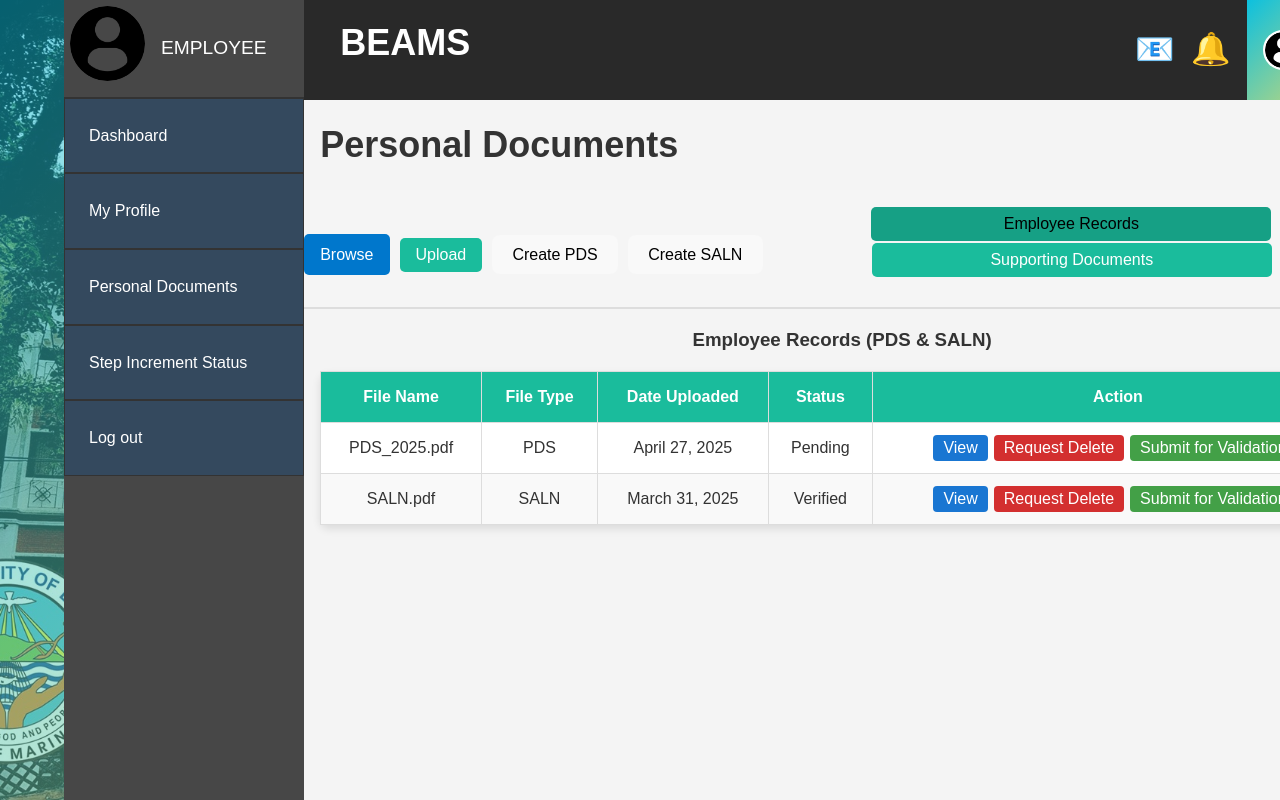
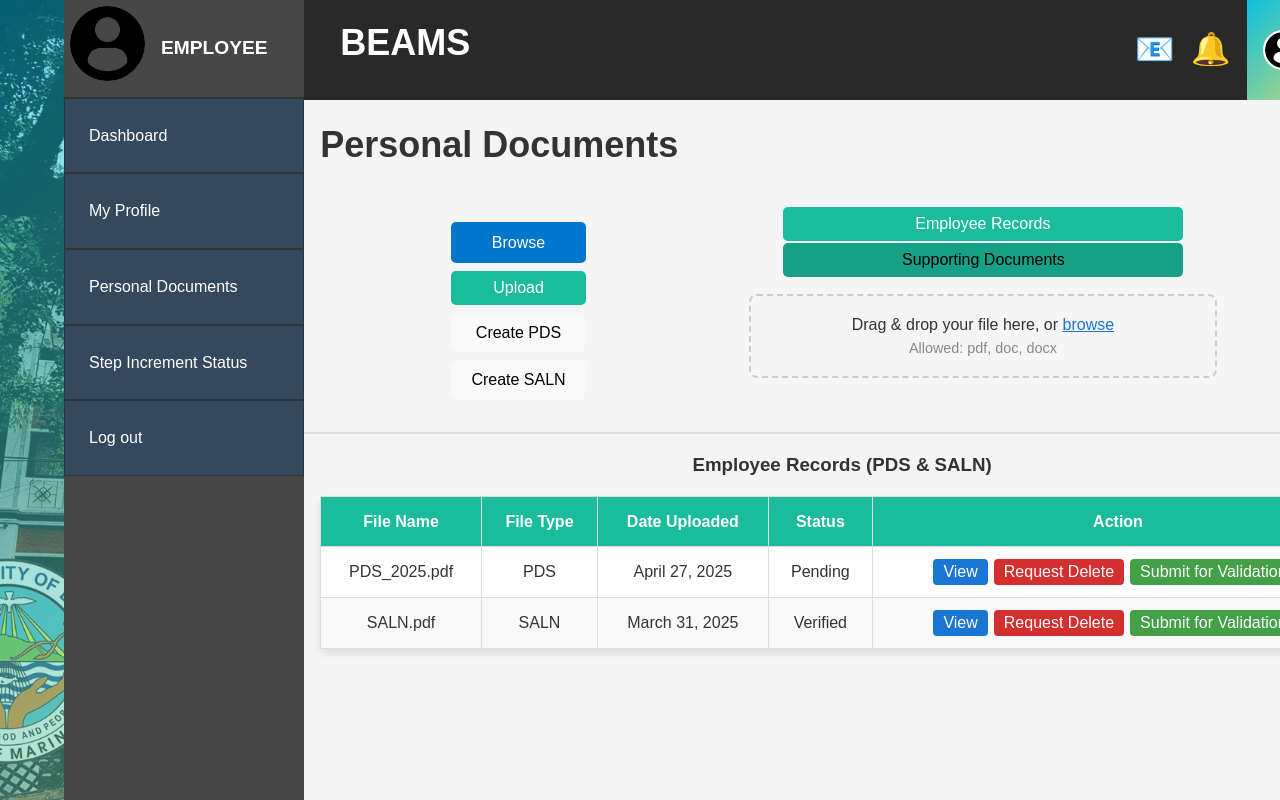
Before and after one commit to Astel2004/BEAMS-Capstone-master, a React app in the folder src/: page /personal-documents in a window 1280 px wide. Built offline with nearby package versions, Linux system fonts and the light colour scheme; the HTML template or start-up script is replaced by a standard one.

Commit message:
Personal Documents Comp Rework 2

```diff
--- a/src/src/components/PersonalDocumentsComp.jsx
+++ b/src/src/components/PersonalDocumentsComp.jsx
@@ -1,4 +1,4 @@
-import React, { useState } from "react";
+import React, { useState, useRef } from "react";
 import "../styles/Dashboard.css";
 import "../styles/PersonalDocuments.css";
 import profileImage from "../assets/profile-user.png";
@@ -30,15 +30,46 @@ const PersonalDocuments = () => {
   const [file, setFile] = useState(null);
   const [activeTab, setActiveTab] = useState("EmployeeRecords");
   const [showNotifications, setShowNotifications] = useState(false);
+  const [notification, setNotification] = useState("");
+  const [dragActive, setDragActive] = useState(false);
 
   const navigate = useNavigate();
+  const fileInputRef = useRef(null);
+
+  // Allowed file types for each tab
+  const allowedTypes = {
+    EmployeeRecords: [
+      "application/pdf",
+      "application/msword",
+      "application/vnd.openxmlformats-officedocument.wordprocessingml.document",
+    ],
+    Supporting: [
+      "application/pdf",
+      "application/msword",
+      "application/vnd.openxmlformats-officedocument.wordprocessingml.document",
+      "image/png",
+      "image/jpeg",
+    ],
+  };
+
+  // Accept attribute for input
+  const acceptAttr = {
+    EmployeeRecords: ".pdf,.doc,.docx",
+    Supporting: ".pdf,.doc,.docx,.png,.jpg,.jpeg",
+  };
 
   const handleFileChange = (e) => {
     setFile(e.target.files[0]);
+    setNotification(""); // Clear previous notification
   };
 
   const handleUpload = () => {
     if (file) {
+      // Validate file type based on active tab
+      if (!allowedTypes[activeTab].includes(file.type)) {
+        setNotification("❌ Invalid file type for this tab.");
+        return;
+      }
       const newDocument = {
         fileName: file.name,
         type: activeTab === "EmployeeRecords" ? "EmployeeRecords" : "Supporting",
@@ -47,9 +78,38 @@ const PersonalDocuments = () => {
       };
       setUploadedDocuments([...uploadedDocuments, newDocument]);
       setFile(null);
-      alert("File uploaded successfully!");
+      setNotification("✅ File uploaded successfully!");
     } else {
-      alert("Please select a file to upload.");
+      setNotification("❌ Please select a file to upload.");
+    }
+  };
+
+  // Drag and drop handlers
+  const handleDragOver = (e) => {
+    e.preventDefault();
+    e.stopPropagation();
+    setDragActive(true);
+  };
+
+  const handleDragLeave = (e) => {
+    e.preventDefault();
+    e.stopPropagation();
+    setDragActive(false);
+  };
+
+  const handleDrop = (e) => {
+    e.preventDefault();
+    e.stopPropagation();
+    setDragActive(false);
+    if (e.dataTransfer.files && e.dataTransfer.files.length > 0) {
+      const droppedFile = e.dataTransfer.files[0];
+      // Validate file type based on active tab
+      if (!allowedTypes[activeTab].includes(droppedFile.type)) {
+        setNotification("❌ Invalid file type for this tab.");
+        return;
+      }
+      setFile(droppedFile);
+      setNotification(""); // Clear previous notification
     }
   };
 
@@ -74,7 +134,7 @@ const PersonalDocuments = () => {
           <div className="icon">
             <img src={profileImage} alt="Profile" />
           </div>
-          <div className="  -icon">EMPLOYEE</div>
+          <div className="profile-icon">EMPLOYEE</div>
         </div>
         <nav className="sidebar-nav">
           <ul>
@@ -122,6 +182,8 @@ const PersonalDocuments = () => {
               <input
                 type="file"
                 id="fileInput"
+                ref={fileInputRef}
+                accept={acceptAttr[activeTab]}
                 onChange={handleFileChange}
                 style={{ display: "none" }}
               />
@@ -132,36 +194,25 @@ const PersonalDocuments = () => {
                 className="upload-button"
                 onClick={handleUpload}
                 disabled={!file}
-              style={{ marginLeft: "10px" }}
               >
                 Upload
               </button>
               <button
                 className="create-button"
-              style={{ marginLeft: "10px" }}
                 onClick={() => alert("Create PDS coming soon...")}
               >
                 Create PDS
               </button>
               <button
                 className="create-button"
-              style={{ marginLeft: "10px" }}
                 onClick={() => alert("Create SALN coming soon...")}
               >
                 Create SALN
               </button>
             </div>
-
-          {file && (
-            <div className="selected-file-info">
-              <p><b>Selected file:</b> {file.name}</p>
-              <p><b>Type:</b> {file.type}</p>
-              <p><b>Size:</b> {(file.size / 1024).toFixed(2)} KB</p>
-            </div>
-          )}
           </div>
 
-        {/* Tab Buttons */}
+          {/* Tab Buttons & Drag and Drop Area */}
           <div className="file-type-section">
             <div className="file-type-buttons">
               <button
@@ -177,8 +228,39 @@ const PersonalDocuments = () => {
                 Supporting Documents
               </button>
             </div>
+            {/* Drag and Drop Area moved here */}
+            <div
+              className={`file-drop-area${dragActive ? " drag-active" : ""}`}
+              onDragOver={handleDragOver}
+              onDragLeave={handleDragLeave}
+              onDrop={handleDrop}
+              onClick={() => fileInputRef.current.click()}
+              style={{ cursor: "pointer", marginTop: "16px" }}
+            >
+              <p>
+                Drag & drop your file here, or <span style={{ color: "#1976d2", textDecoration: "underline" }}>browse</span>
+              </p>
+              <p style={{ fontSize: "0.9em", color: "#888" }}>
+                Allowed: {acceptAttr[activeTab].replace(/\./g, '').replace(/,/g, ', ')}
+              </p>
             </div>
           </div>
+        </div>
+
+        {file && (
+          <div className="selected-file-info">
+            <p><b>Selected file:</b> {file.name}</p>
+            <p><b>Type:</b> {file.type}</p>
+            <p><b>Size:</b> {(file.size / 1024).toFixed(2)} KB</p>
+          </div>
+        )}
+
+        {/* Notification */}
+        {notification && (
+          <div className="mb-4 p-2 bg-yellow-100 border border-yellow-300 text-yellow-800 rounded flex items-center">
+            <span role="img" aria-label="bell" className="mr-2">🔔</span> {notification}
+          </div>
+        )}
 
         {/* Employee Records Table */}
         {activeTab === "EmployeeRecords" && (
--- a/src/src/styles/PersonalDocuments.css
+++ b/src/src/styles/PersonalDocuments.css
@@ -1,11 +1,27 @@
 /* Navigation Tab */
 .navigation-tab {
     display: flex;
-    justify-content: space-around;
+    justify-content: space-evenly;
     background-color: #f5f5f5;
     padding: 1rem 0;
     border-bottom: 2px solid #ddd;
   }
+
+.file-buttons {
+  display: flex;
+  flex-direction: column;
+  gap: 0.5rem;
+}
+
+.create-button:hover{
+  background-color: black;
+  color: white;
+}
+
+.file-drop-area.drag-active {
+  border-color: #1976d2;
+  background: #e3f2fd;
+}
 
 /* File Upload Section */
 .file-upload-section {
@@ -41,6 +57,7 @@
   .file-type-section {
     flex: 1;
     text-align: center;
+    max-width: 500px;
   }
 
 .file-type-buttons {
@@ -54,21 +71,21 @@
     border: none;
     border-radius: 5px;
     cursor: pointer;
-    background-color: #1abc9c;
+    color: black;
+    background-color: #16a085;
   }
 
   .file-type-buttons button:hover {
-    background-color: #16a085;
+    background-color: #1abc9c;
     color: white;
   }
 
   .file-type-buttons button.active {
-    background-color: #16a085;
-    color: black;
+    background-color: #1abc9c;
+    color: #fff;
   }
 
   .upload-button {
-    margin-top: 1rem;
     padding: 0.5rem 1rem;
     background-color: #1abc9c;
     color: white;
```
Lines whose indentation alone changed are shown as unchanged.
